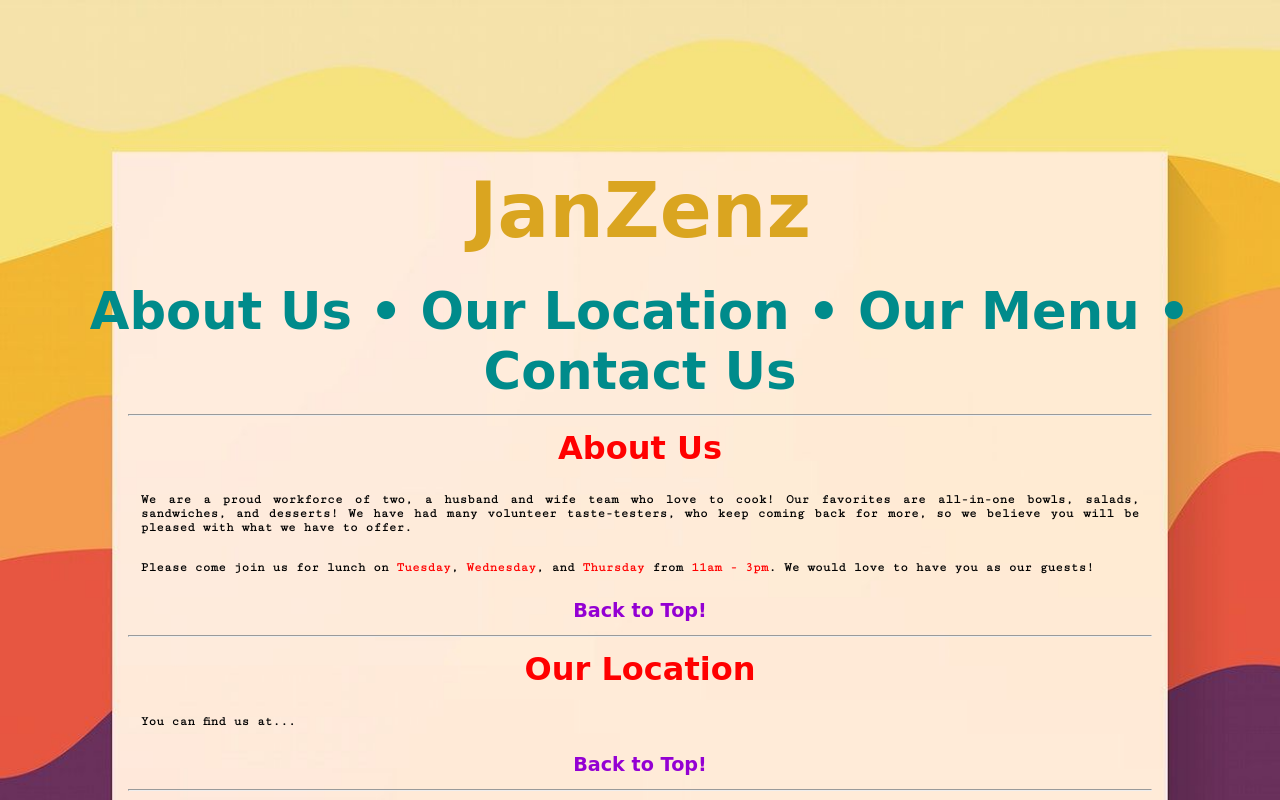
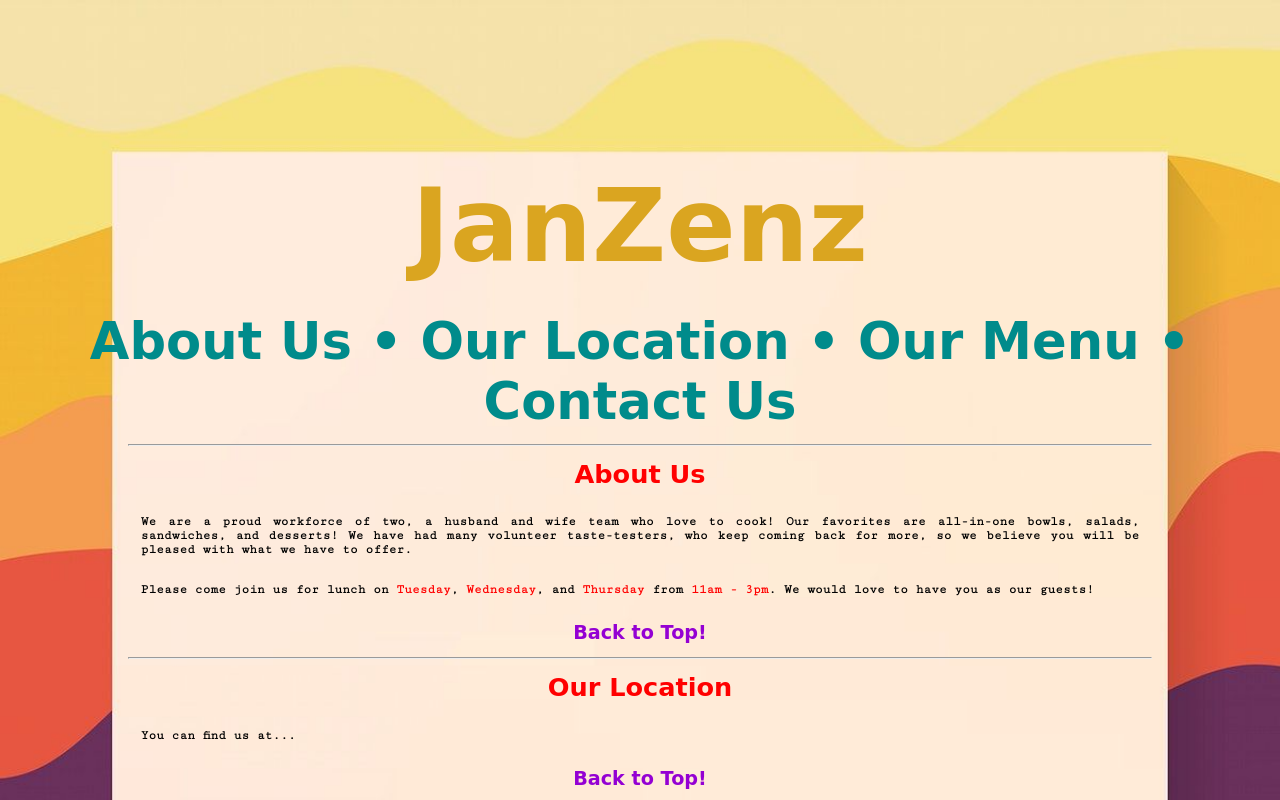
Before and after one commit to CompSciCodes/JanZenz, a plain HTML site: page index.html in a window 1280 px wide. Shown: the top 800 px of the page. Drawn offline with Linux system fonts and the light colour scheme; a web font is replaced by a local one.

Commit message:
Add files via upload

```diff
--- a/style.css
+++ b/style.css
@@ -12,7 +12,7 @@ html
 body
 {
 	font-family: 'Inspiration', cursive;
-	font-size: 2%;
+	font-size: 2vw;
 	background-image: url("images/bodyBG.jpg");
 	background-repeat: no-repeat;
 	background-size: 100%;
@@ -91,7 +91,7 @@ h1
 {
 	text-align: center;
 	color: GoldenRod;
-	font-size: 6vw;
+	font-size: 8vw;
 	padding: 1vw;
 }
 
@@ -107,14 +107,14 @@ h3
 {
 	text-align: center;
 	color: Red;
-	font-size: 2.5vw;
+	font-size: 2vw;
 	padding: 1vw;
 }
 
 h4
 {
 	text-align: center;
-	color: Orange;
+	color: DarkViolet;
 	font-size: 1.5vw;
 	padding: 1vw;
 }
```
